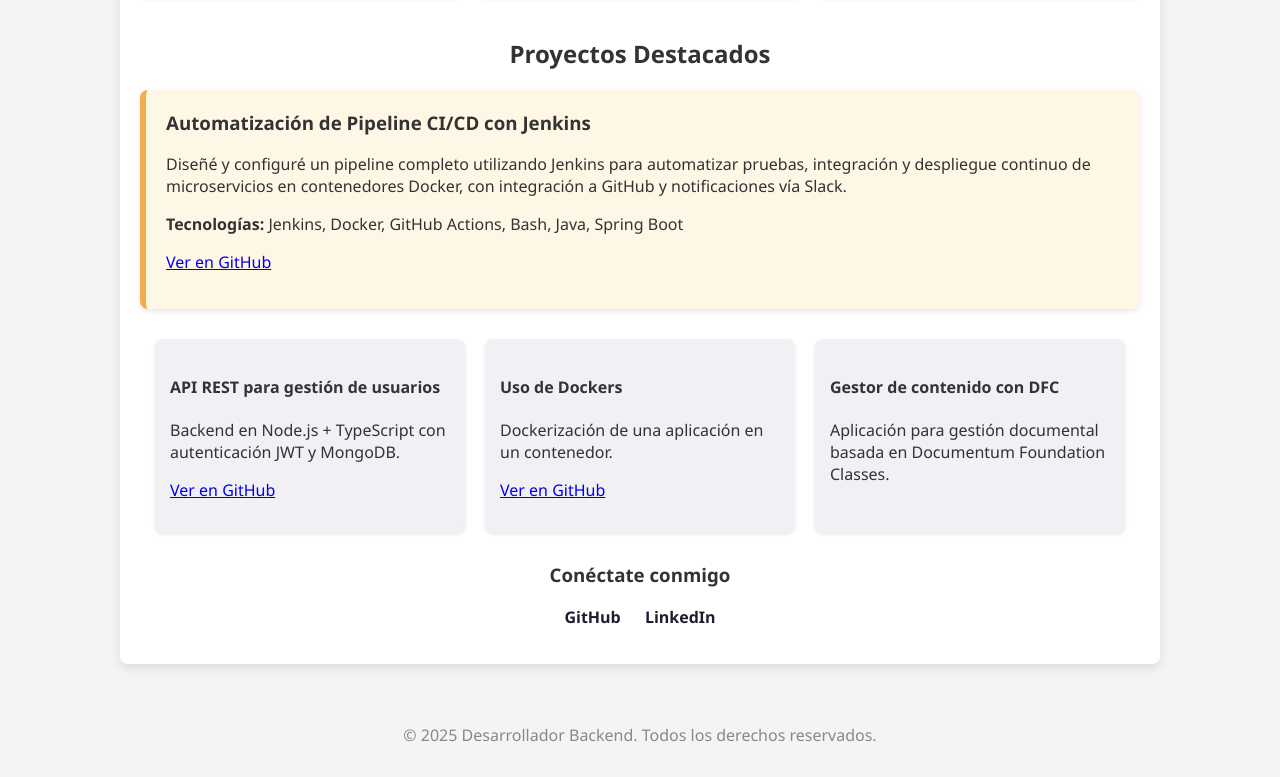
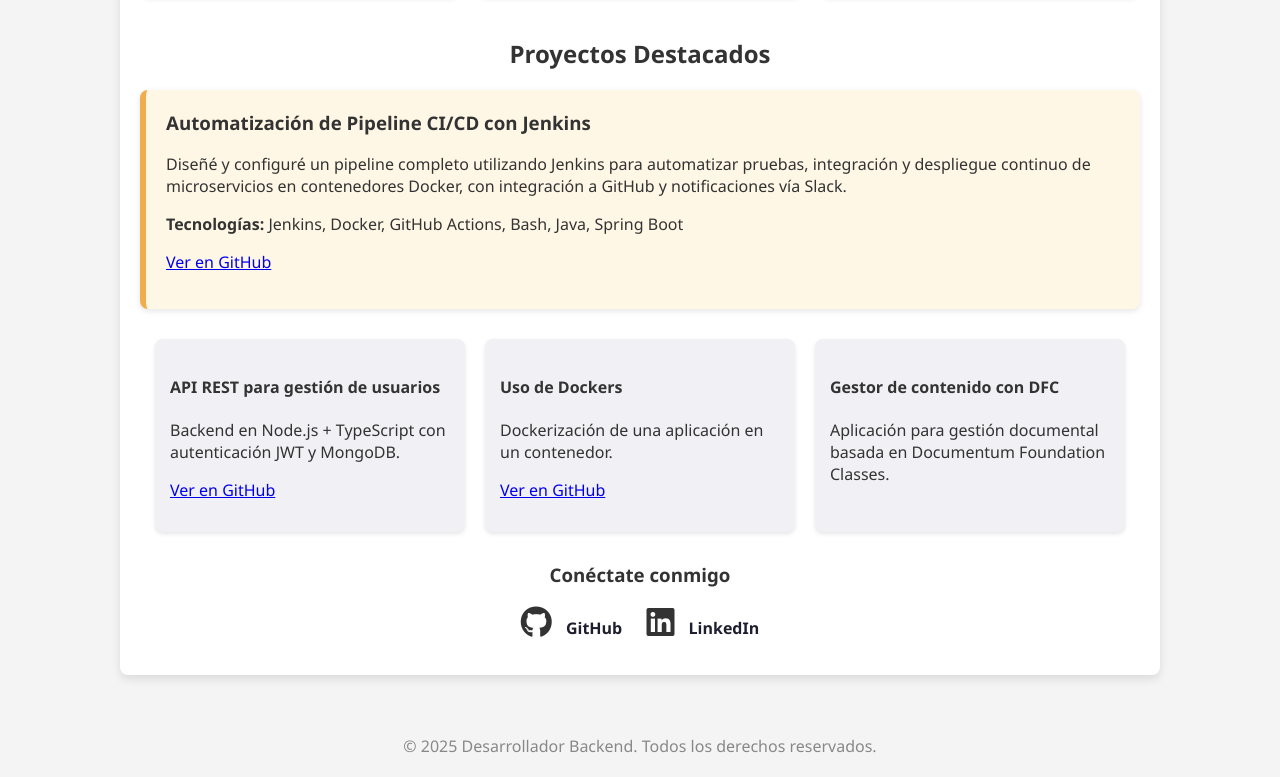
Before and after one commit to hzapata9/hector.zapata.portafolio, a plain HTML site: page index.html in a window 1280 px wide. Shown: the part 974-1751 px from the top of the page. Drawn offline with Linux system fonts and the light colour scheme.

Commit message:
Add Font Awesome

```diff
--- a/css/style.css
+++ b/css/style.css
@@ -172,3 +172,15 @@
   html {
     scroll-behavior: smooth;
   }
+
+  /* Estilo para los íconos */
+#contacto i {
+  font-size: 2rem;
+  margin-right: 10px;
+  color: #333;
+  transition: color 0.3s;
+}
+
+#contacto i:hover {
+  color: #0073b1; /* Color al pasar el mouse */
+}
--- a/index.html
+++ b/index.html
@@ -6,6 +6,8 @@
   <title>Desarrollador Backend - Perfil</title>
   <link rel="stylesheet" href="css/style.css">
   <link rel="icon" href="images/favicon.ico" type="image/x-icon">
+  <link href="https://cdnjs.cloudflare.com/ajax/libs/font-awesome/6.0.0-beta3/css/all.min.css" rel="stylesheet">
+
 </head>
 <body>
   <header>
```
